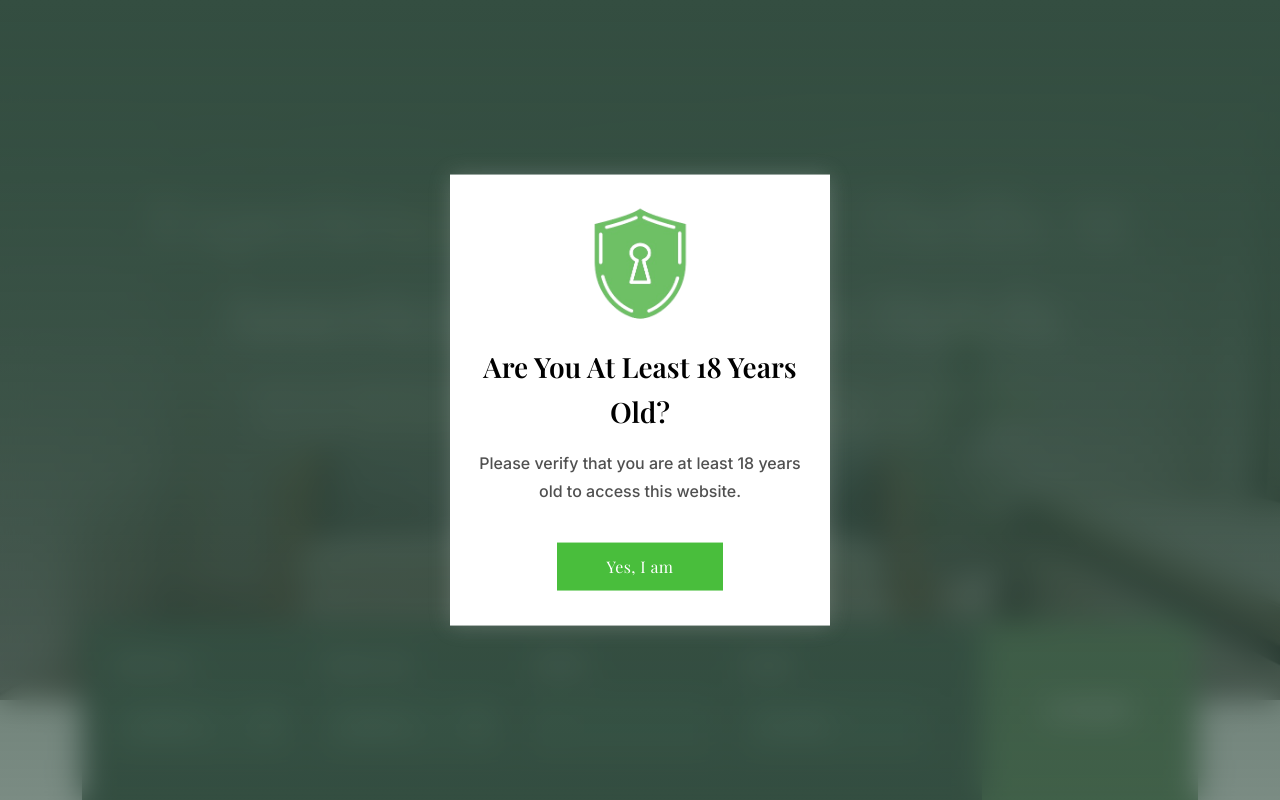
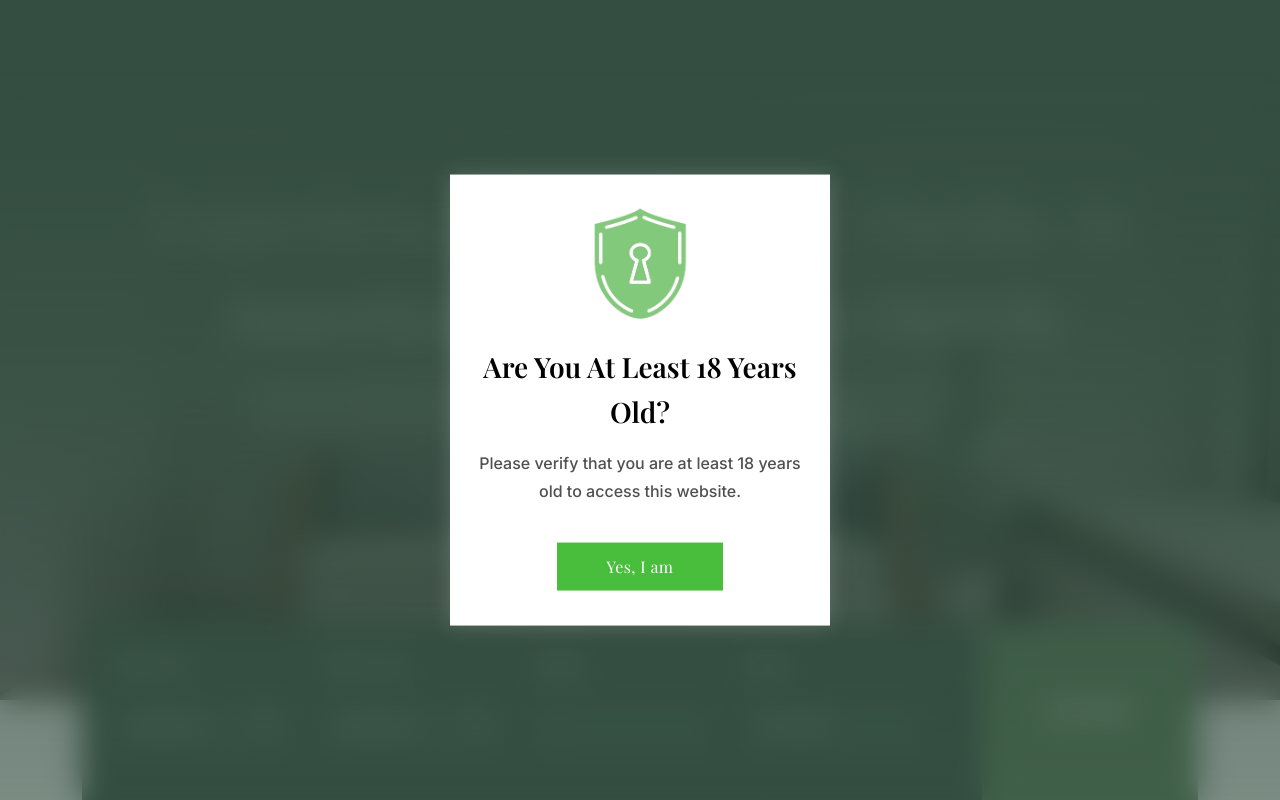
Before and after one commit to NobonitaSaha/staysexplorer99.com-play, a plain HTML site: page index.html in a window 1280 px wide. Shown: the top 800 px of the page. Drawn offline with nearby package versions, Linux system fonts and the light colour scheme.

Commit message:
third commit

```diff
--- a/index.html
+++ b/index.html
@@ -77,7 +77,7 @@
                 width: 100px;
                 height: auto;
                 padding: 20px 0px 20px 0px;
-                opacity: 0.7;
+                opacity: 0.6;
             }
 
             .cookie-text > h3 {
```
